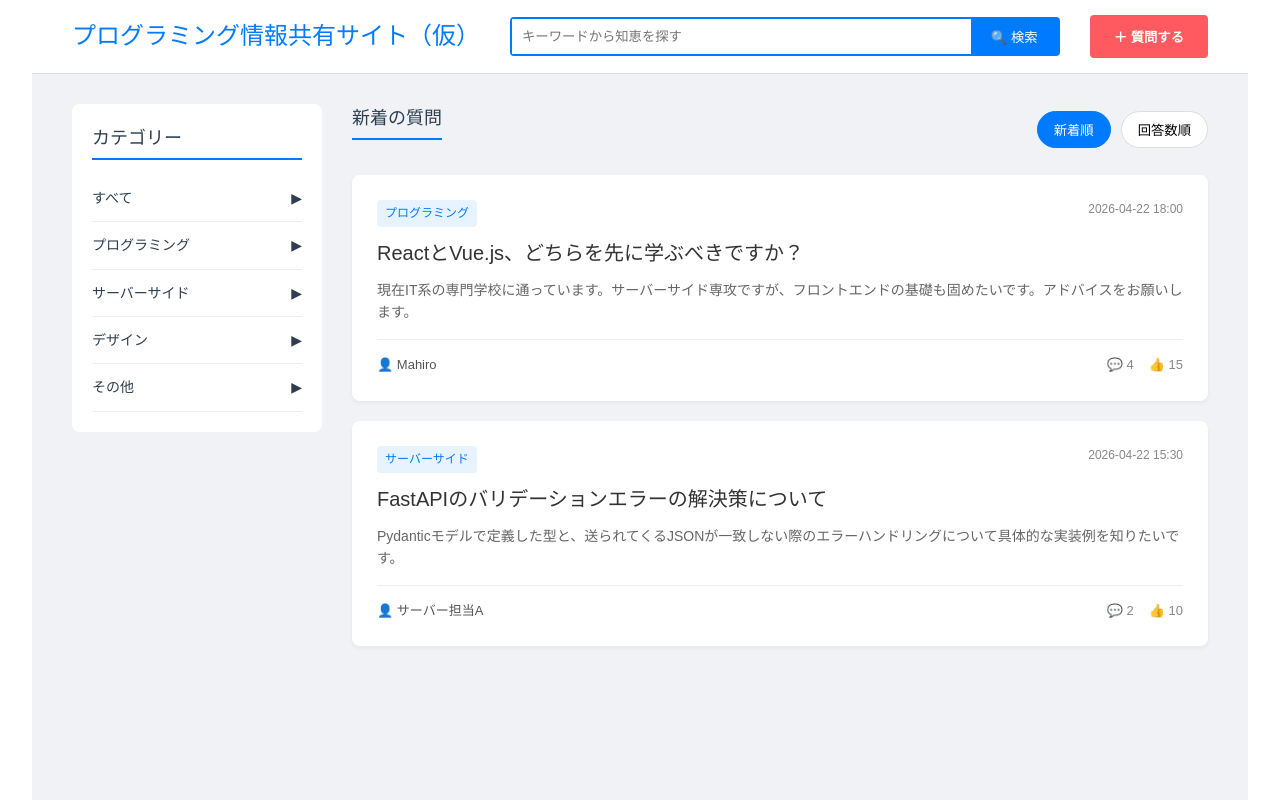
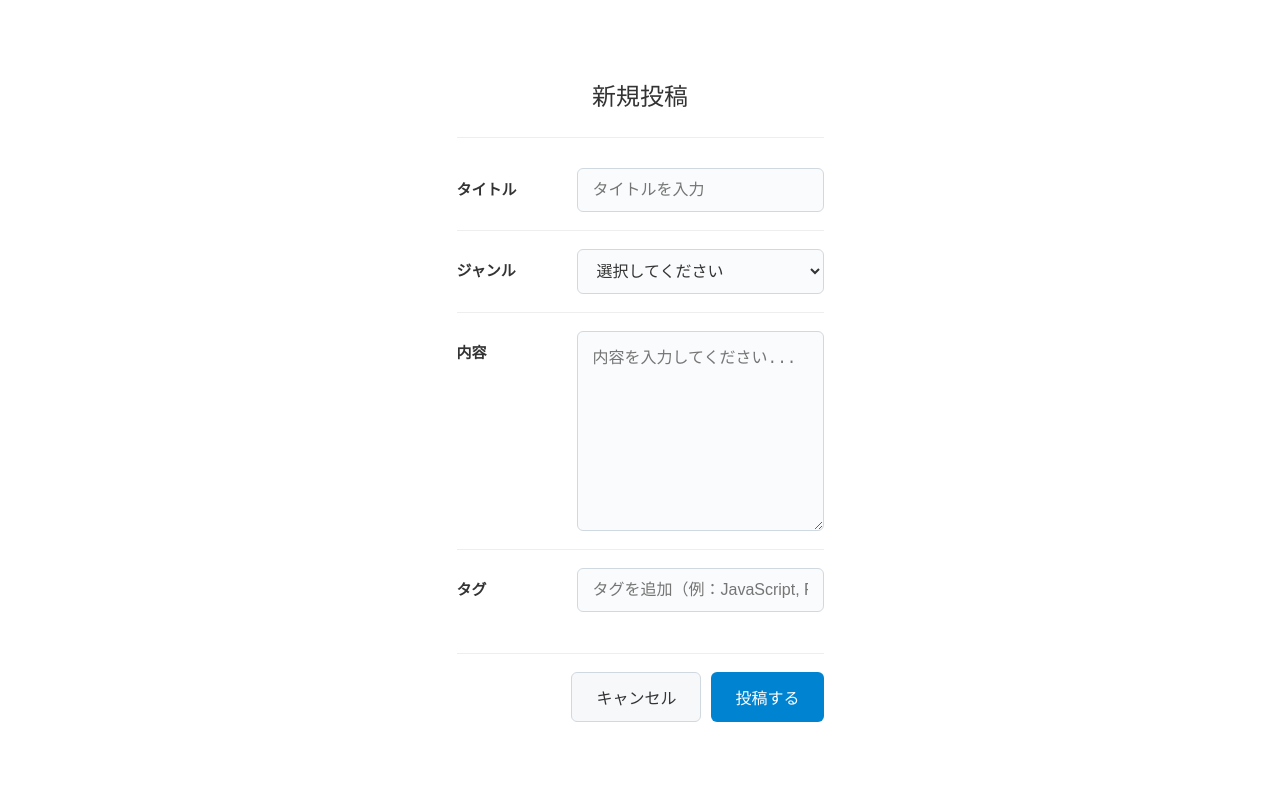
Before and after one commit to C6people/articles, a Vue app in the folder app/: page /post in a window 1280 px wide. Built offline with nearby package versions, Linux system fonts and the light colour scheme; the HTML template or start-up script is replaced by a standard one.

Commit message:
post画面作成とルーティング

```diff
--- a/app/src/App.vue
+++ b/app/src/App.vue
@@ -1,11 +1,9 @@
 
 <script setup lang="ts">
-import HomeView from './components/HomeView.vue'
 </script>
 
-
 <template>
-  <HomeView />
+  <router-view />
 </template>
 
 <style scoped>
--- /dev/null
+++ b/app/src/components/PostFormView.vue
@@ -0,0 +1,312 @@
+<script setup lang="ts">
+import { ref, onMounted } from 'vue'
+import { useRouter } from 'vue-router'
+
+const router = useRouter()
+
+// フォームデータ
+const title = ref('')
+const genre = ref('')
+const content = ref('')
+const tags = ref('')
+
+// エラーメッセージ
+const errors = ref({
+  title: '',
+  genre: '',
+  content: ''
+})
+
+// バリデーション対象フィールド
+const fields = [
+  { id: 'title', name: 'タイトル', value: title },
+  { id: 'genre', name: 'ジャンル', value: genre },
+  { id: 'content', name: '内容', value: content }
+]
+
+// エラークリア
+const clearErrors = () => {
+  Object.keys(errors.value).forEach(key => {
+    errors.value[key as keyof typeof errors.value] = ''
+  })
+}
+
+// エラー表示
+const showError = (fieldId: string, message: string) => {
+  errors.value[fieldId as keyof typeof errors.value] = message
+}
+
+// フォーム送信処理
+const handleSubmit = (event: Event) => {
+  event.preventDefault()
+  clearErrors()
+
+  let hasError = false
+  let firstInvalidField: any = null
+
+  fields.forEach(field => {
+    const value = field.value.value.trim()
+    if (!value) {
+      showError(field.id, field.name + 'を入力してください')
+      hasError = true
+      if (!firstInvalidField) {
+        firstInvalidField = document.getElementById(field.id)
+      }
+    }
+  })
+
+  if (!hasError) {
+    // バリデーション成功時に Home.vue(/) へ遷移
+    router.push('/')
+  } else {
+    // エラーがある場合はフォーカス
+    if (firstInvalidField) {
+      try {
+        firstInvalidField.focus()
+      } catch (e) {
+        // ignore
+      }
+    }
+  }
+}
+
+// キャンセル処理
+const handleCancel = () => {
+  router.push('/')
+}
+
+// エラーメッセージをクリア
+const clearFieldError = (fieldId: string) => {
+  const el = document.getElementById(fieldId)
+  if (el) {
+    const value = el instanceof HTMLSelectElement ? el.value : (el as HTMLInputElement | HTMLTextAreaElement).value.trim()
+    if (value) {
+      errors.value[fieldId as keyof typeof errors.value] = ''
+    }
+  }
+}
+
+// ジャンル選択の初期化
+onMounted(() => {
+  genre.value = ''
+})
+</script>
+
+<template>
+  <div class="post-container">
+    <h1>新規投稿</h1>
+    <form @submit="handleSubmit" id="postForm">
+      <div class="form-group">
+        <label for="title">タイトル</label>
+        <div class="field">
+          <input
+            type="text"
+            id="title"
+            v-model="title"
+            placeholder="タイトルを入力"
+            :class="{ invalid: errors.title }"
+            @input="clearFieldError('title')"
+            @blur="clearFieldError('title')"
+          />
+          <div class="error-msg" v-if="errors.title">{{ errors.title }}</div>
+        </div>
+      </div>
+
+      <div class="form-group">
+        <label for="genre">ジャンル</label>
+        <div class="field">
+          <select
+            id="genre"
+            v-model="genre"
+            :class="{ invalid: errors.genre }"
+            @change="clearFieldError('genre')"
+            @blur="clearFieldError('genre')"
+          >
+            <option value="">選択してください</option>
+            <option value="質問">質問</option>
+            <option value="制作物">制作物</option>
+            <option value="コラム">コラム</option>
+            <option value="その他">その他</option>
+          </select>
+          <div class="error-msg" v-if="errors.genre">{{ errors.genre }}</div>
+        </div>
+      </div>
+
+      <div class="form-group">
+        <label for="content">内容</label>
+        <div class="field">
+          <textarea
+            id="content"
+            v-model="content"
+            placeholder="内容を入力してください..."
+            :class="{ invalid: errors.content }"
+            @input="clearFieldError('content')"
+            @blur="clearFieldError('content')"
+          ></textarea>
+          <div class="error-msg" v-if="errors.content">{{ errors.content }}</div>
+        </div>
+      </div>
+
+      <div class="form-group">
+        <label for="tags">タグ</label>
+        <div class="field">
+          <input
+            type="text"
+            id="tags"
+            v-model="tags"
+            placeholder="タグを追加（例：JavaScript, Python）"
+          />
+          <div class="error-msg"></div>
+        </div>
+      </div>
+
+      <div class="button-container">
+        <button type="button" class="cancel-btn" @click="handleCancel">キャンセル</button>
+        <input type="submit" value="投稿する">
+      </div>
+    </form>
+  </div>
+</template>
+
+<style scoped>
+/* 基本設定 */
+.post-container {
+  font-family: "Helvetica Neue", Arial, "Hiragino Kaku Gothic ProN", "Hiragino Sans", Meiryo, sans-serif;
+  background-color: #fff;
+  color: #333;
+  line-height: 1.6;
+  margin: 0;
+  padding: 40px;
+}
+
+/* コンテナ全体の幅制限 */
+#postForm {
+  max-width: 800px;
+  margin: 0 auto;
+}
+
+/* 見出し：新規投稿 */
+h1 {
+  text-align: center;
+  font-size: 24px;
+  border-bottom: 1px solid #eee;
+  padding-bottom: 20px;
+  margin-bottom: 30px;
+}
+
+/* 入力行のレイアウト */
+.form-group {
+  display: flex;
+  align-items: flex-start;
+  margin-bottom: 25px;
+}
+
+/* 各入力とエラーメッセージを縦に並べるラッパー */
+.form-group .field {
+  flex: 1;
+  display: flex;
+  flex-direction: column;
+}
+
+.form-group .field > input[type="text"],
+.form-group .field > select,
+.form-group .field > textarea {
+  width: 100%;
+  box-sizing: border-box;
+  flex: none;
+}
+
+/* 項目間の区切り */
+.form-group:not(.button-container) {
+  border-bottom: 1px solid #eee;
+  padding-bottom: 18px;
+  margin-bottom: 18px;
+}
+
+/* ラベルのスタイル */
+label {
+  width: 120px;
+  font-weight: bold;
+  padding-top: 10px;
+  flex-shrink: 0;
+}
+
+/* 入力要素の共通スタイル */
+input[type="text"],
+select,
+textarea {
+  flex: 1;
+  padding: 12px 15px;
+  border: 1px solid #d1d9e0;
+  border-radius: 6px;
+  font-size: 16px;
+  color: #333;
+  background-color: #fafbfc;
+  transition: border-color 0.2s;
+}
+
+/* フォーカス時の色 */
+input[type="text"]:focus,
+select:focus,
+textarea:focus {
+  outline: none;
+  border-color: #0084d1;
+  background-color: #fff;
+}
+
+/* 内容（textarea）の高さ */
+textarea {
+  min-height: 200px;
+  resize: vertical;
+}
+
+/* ボタンエリアのレイアウト */
+.button-container {
+  display: flex;
+  justify-content: flex-end;
+  gap: 10px;
+}
+
+/* ボタンのスタイル */
+.cancel-btn,
+input[type="submit"] {
+  padding: 12px 24px;
+  border-radius: 6px;
+  font-size: 16px;
+  cursor: pointer;
+  transition: background-color 0.2s;
+}
+
+.cancel-btn {
+  background-color: #f6f8fa;
+  border: 1px solid #d1d9e0;
+  color: #333;
+}
+
+.cancel-btn:hover {
+  background-color: #f3f4f6;
+}
+
+input[type="submit"] {
+  background-color: #0084d1;
+  border: none;
+  color: white;
+}
+
+input[type="submit"]:hover {
+  background-color: #0066a3;
+}
+
+/* エラースタイル */
+.invalid {
+  border-color: #d73a49 !important;
+  background-color: #fff !important;
+}
+
+.error-msg {
+  color: #d73a49;
+  font-size: 14px;
+  margin-top: 5px;
+  min-height: 18px;
+}
+</style>
--- a/app/src/main.ts
+++ b/app/src/main.ts
@@ -2,5 +2,6 @@ import './assets/main.css'
 
 import { createApp } from 'vue'
 import App from './App.vue'
+import router from './router'
 
-createApp(App).mount('#app')
+createApp(App).use(router).mount('#app')
--- /dev/null
+++ b/app/src/router/index.ts
@@ -0,0 +1,23 @@
+import { createRouter, createWebHistory } from 'vue-router'
+import HomeView from '../components/HomeView.vue'
+import PostFormView from '../components/PostFormView.vue'
+
+const routes = [
+  {
+    path: '/',
+    name: 'Home',
+    component: HomeView
+  },
+  {
+    path: '/post',
+    name: 'Post',
+    component: PostFormView
+  }
+]
+
+const router = createRouter({
+  history: createWebHistory(),
+  routes
+})
+
+export default router
```
